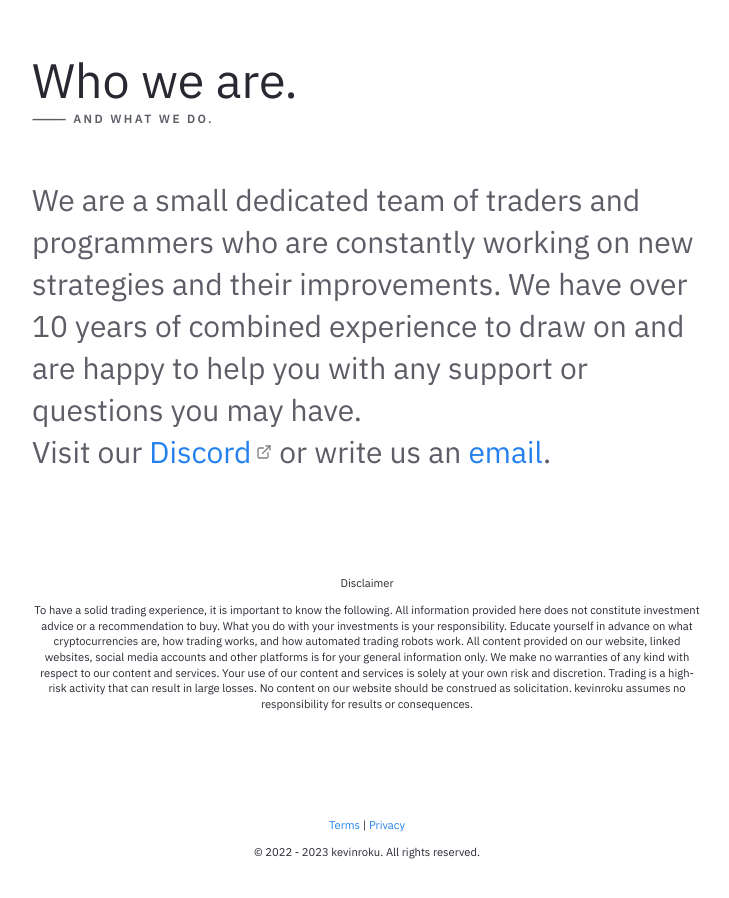
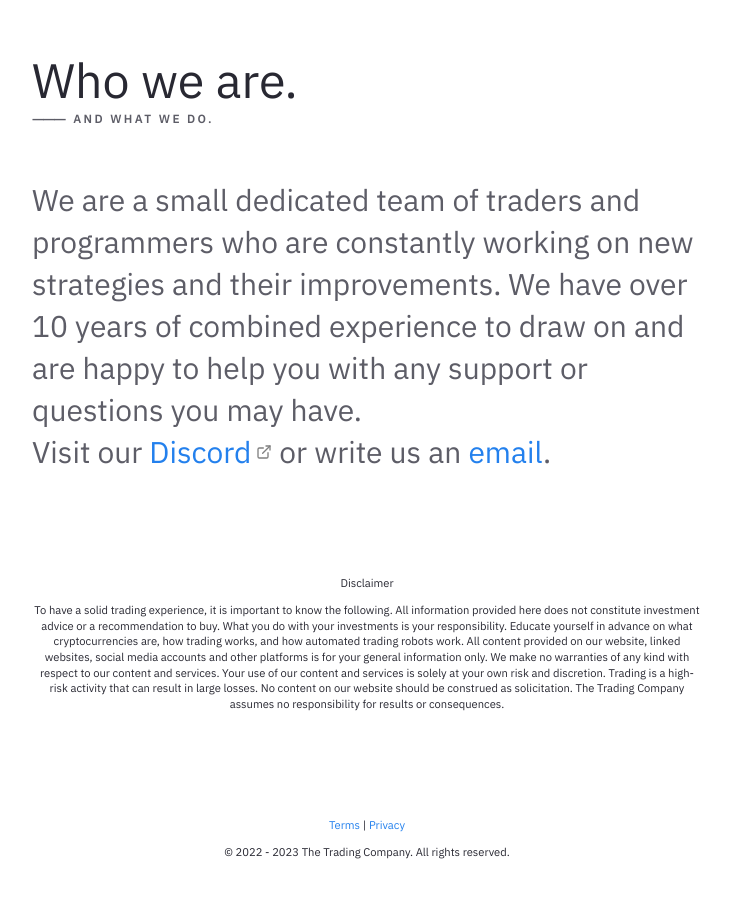
Before and after one commit to kevinroku/nroku.github.io, a Jekyll site: the page built from pages/index.md, in a window 1280 px wide and 900 px high, scrolled down 2662 px. Shown: the whole window, without its empty margins (273-1002 px from the left). Built offline with Jekyll 4.4.1, drawn with Linux system fonts in a browser that asks for light colours; some of the changed text lies outside the part shown.

Commit message:
Update _config.yml

```diff
--- a/_config.yml
+++ b/_config.yml
@@ -27,11 +27,11 @@ baseurl: ""
 
 # Website Header, Description, Footer year and text.
 # If you are deleting this, make sure you remove it from HTML files too
-heading: NROKU # Change this
+heading: The Trading Company # Change this
 content: Obsidian ready Jekyll Theme
 copyright:
   year: © 2022 - 2023
-  msg: kevinroku
+  msg: The Trading Company
 
 # Set title and content for private & broken link tooltop
 privatelinks:
```
